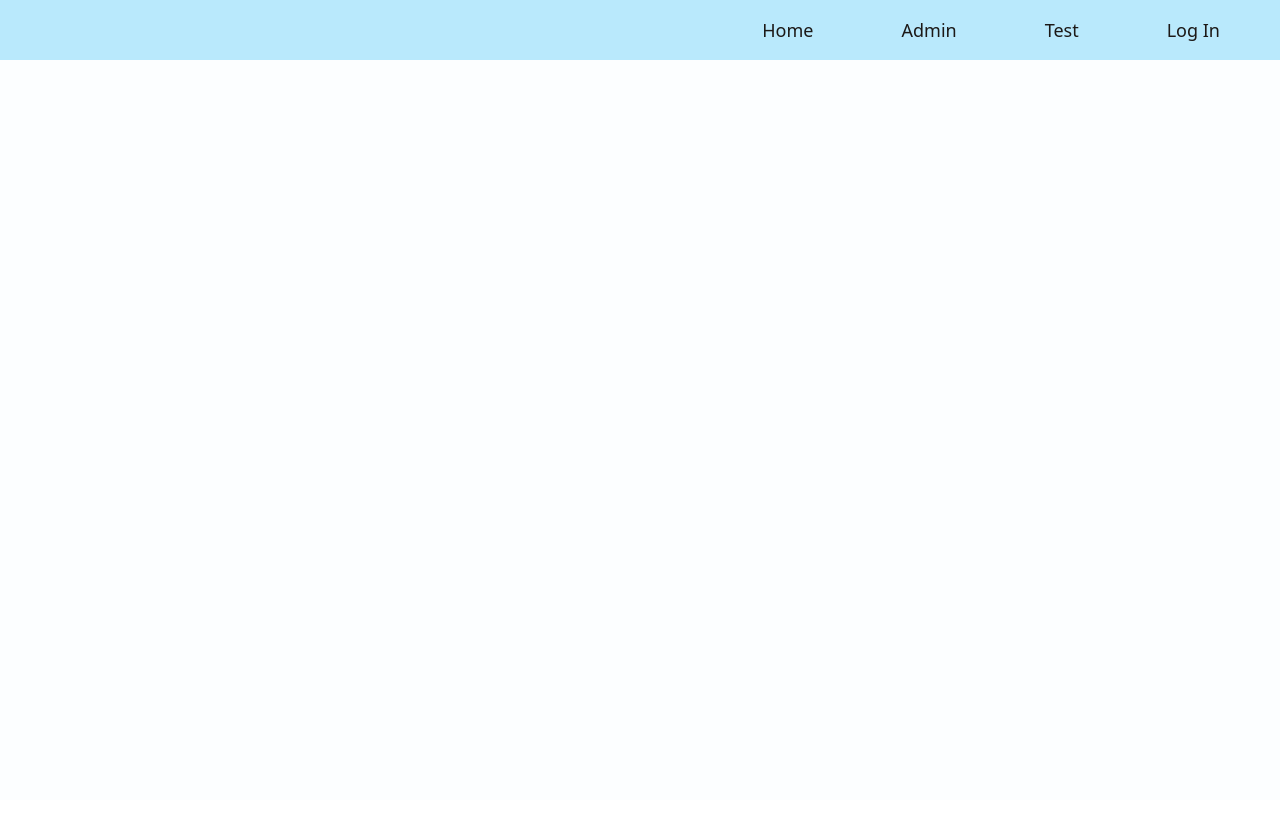
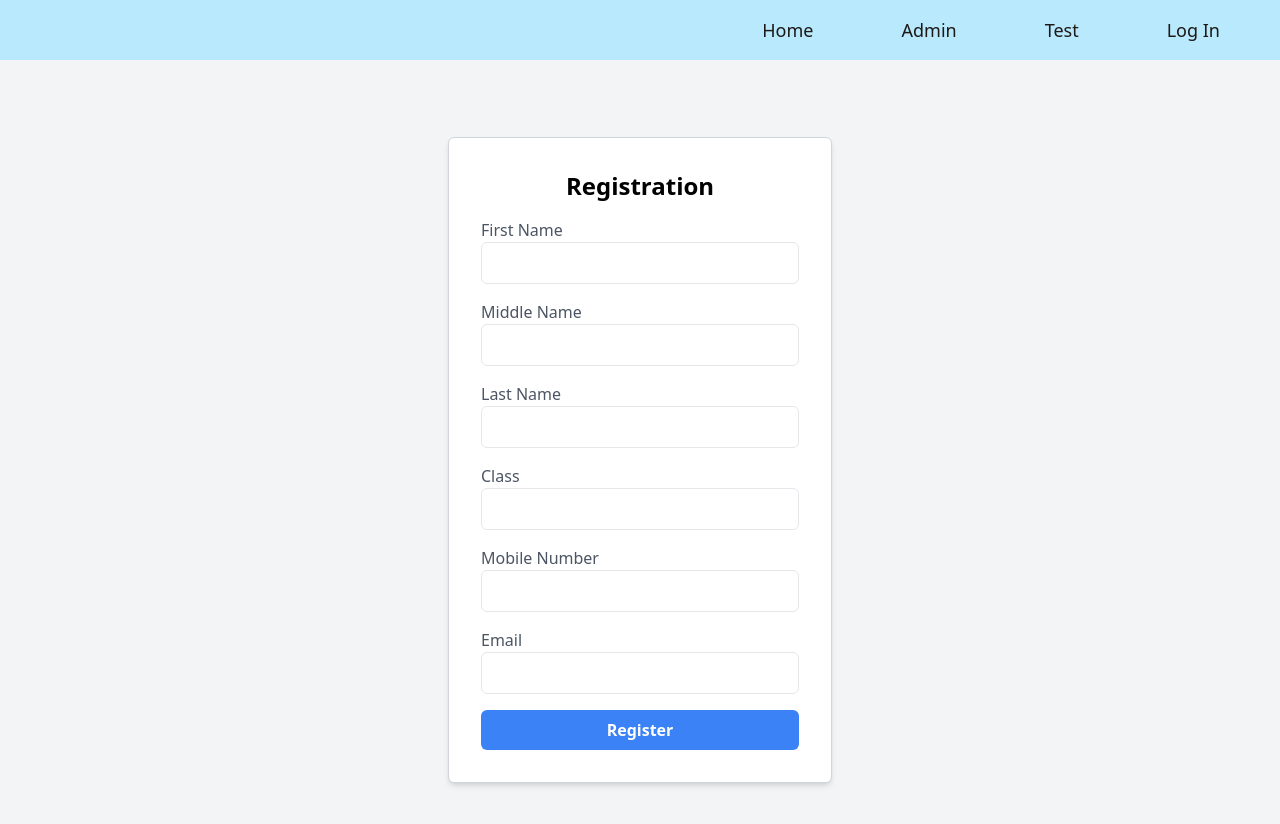
Before and after one commit to yogita-s-24/SSA-web_app, a React (Create React App) app in the folder client/: page / in a window 1280 px wide. Shown: the top 824 px of the page. Before the commit the page ends 800 px from the top, so only its background shows below. Built offline with nearby package versions, Linux system fonts and the light colour scheme.

Commit message:
basic signup and login page

```diff
--- a/client/src/components/pages/auth/login/LogIn.jsx
+++ b/client/src/components/pages/auth/login/LogIn.jsx
@@ -2,7 +2,23 @@ import React from 'react'
 
 function LogIn() {
   return (
-    <div>LogIn</div>
+    <div class="min-h-screen flex items-center justify-center bg-gray-100">
+    <div class="bg-white p-8 rounded-md shadow-md w-96 border border-gray-300">
+        <h2 class="text-2xl font-semibold mb-4 text-center">Login</h2>
+        <form>
+            <div class="mb-4">
+                <label for="username" class="block text-gray-600 font-medium">Username or Email</label>
+                <input type="text" id="username" name="username" class="w-full px-4 py-2 border rounded-md focus:ring focus:ring-blue-300"/>
+            </div>
+            <div class="mb-4">
+                <label for="password" class="block text-gray-600 font-medium">Password</label>
+                <input type="password" id="password" name="password" class="w-full px-4 py-2 border rounded-md focus:ring focus:ring-blue-300"/>
+            </div>
+            <button type="submit" class="w-full bg-blue-500 text-white font-semibold py-2 rounded-md hover:bg-blue-600 focus:outline-none focus:ring focus:ring-blue-300">Login</button>
+        </form>
+    </div>
+</div>
+
   )
 }
 
--- a/client/src/components/pages/auth/reg/Registration.jsx
+++ b/client/src/components/pages/auth/reg/Registration.jsx
@@ -2,7 +2,39 @@ import React from 'react'
 
 function Registration() {
   return (
-    <div>Registration</div>
+    <div className="min-h-screen flex items-center justify-center bg-gray-100">
+    <div className="bg-white p-8 rounded-md shadow-md w-96 border border-gray-300">
+        <h2 className="text-2xl font-semibold mb-4 text-center">Registration</h2>
+        <form>
+            <div className="mb-4">
+                <label for="first-name" className="block text-gray-600 font-medium">First Name</label>
+                <input type="text" id="first-name" name="first-name" className="w-full px-4 py-2 border rounded-md focus:ring focus:ring-blue-300"/>
+            </div>
+            <div className="mb-4">
+                <label for="middle-name" className="block text-gray-600 font-medium">Middle Name</label>
+                <input type="text" id="middle-name" name="middle-name" className="w-full px-4 py-2 border rounded-md focus:ring focus:ring-blue-300"/>
+            </div>
+            <div className="mb-4">
+                <label for="last-name" className="block text-gray-600 font-medium">Last Name</label>
+                <input type="text" id="last-name" name="last-name" className="w-full px-4 py-2 border rounded-md focus:ring focus:ring-blue-300"/>
+            </div>
+            <div className="mb-4">
+                <label for="className" className="block text-gray-600 font-medium">Class</label>
+                <input type="text" id="className" name="className" className="w-full px-4 py-2 border rounded-md focus:ring focus:ring-blue-300"/>
+            </div>
+            <div className="mb-4">
+                <label for="mobile-number" className="block text-gray-600 font-medium">Mobile Number</label>
+                <input type="tel" id="mobile-number" name="mobile-number" className="w-full px-4 py-2 border rounded-md focus:ring focus:ring-blue-300"/>
+            </div>
+            <div className="mb-4">
+                <label for="email" className="block text-gray-600 font-medium">Email</label>
+                <input type="email" id="email" name="email" className="w-full px-4 py-2 border rounded-md focus:ring focus:ring-blue-300"/>
+            </div>
+            <button type="submit" className="w-full bg-blue-500 text-white font-semibold py-2 rounded-md hover:bg-blue-600 focus:outline-none focus:ring focus:ring-blue-300">Register</button>
+        </form>
+    </div>
+</div>
+
   )
 }
 
--- a/client/src/components/pages/home/Home.jsx
+++ b/client/src/components/pages/home/Home.jsx
@@ -1,10 +1,13 @@
 import React from "react";
 import Nav from "../../nav/Nav";
+// import LogIn from "../auth/login/LogIn";
+import { Registration } from "../export";
 
 function Home() {
   return (
     <div>
       <Nav />
+      <Registration/>
     </div>
   );
 }
```
Also changed, not shown: 1 other file (tests, documents, lock files or other folders).
